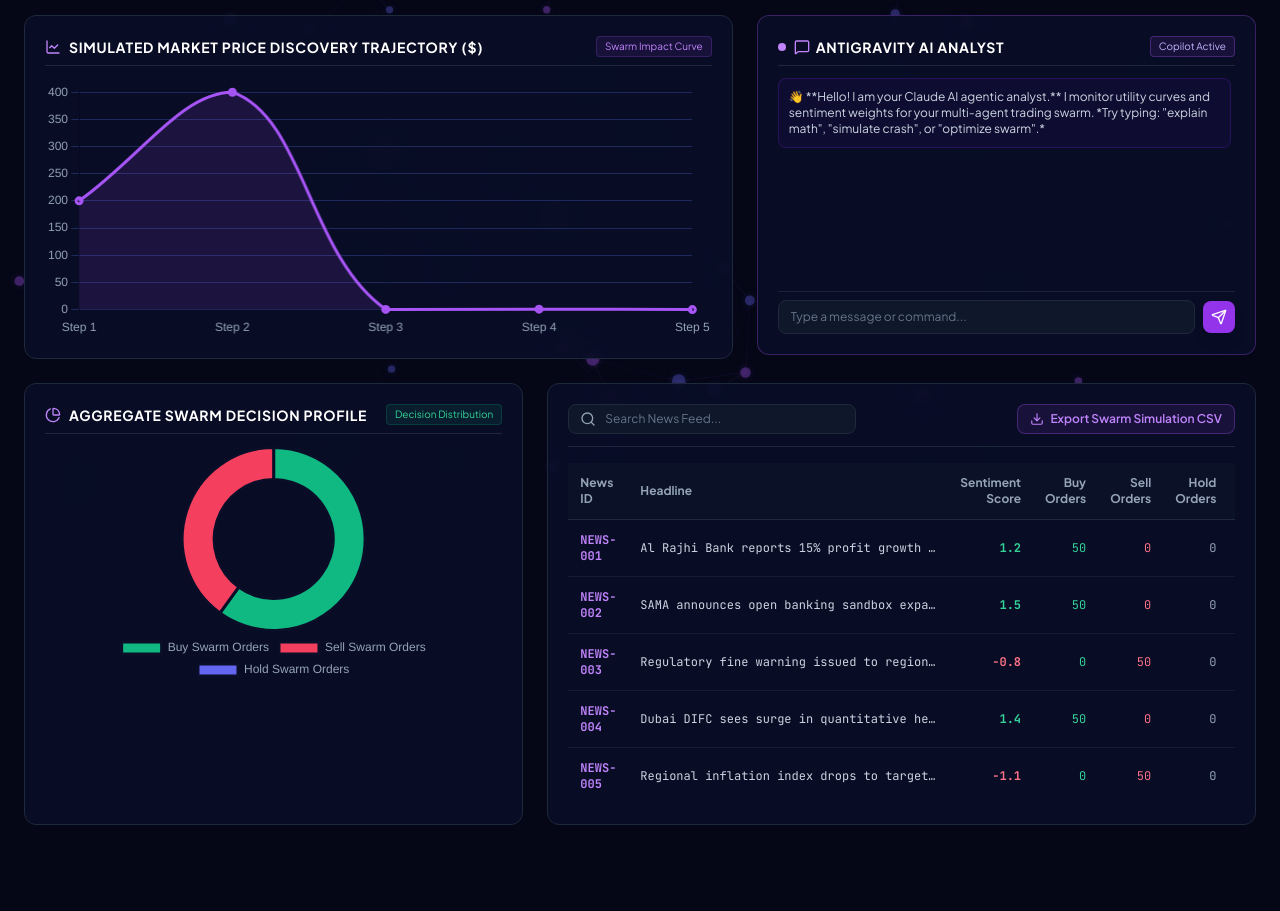
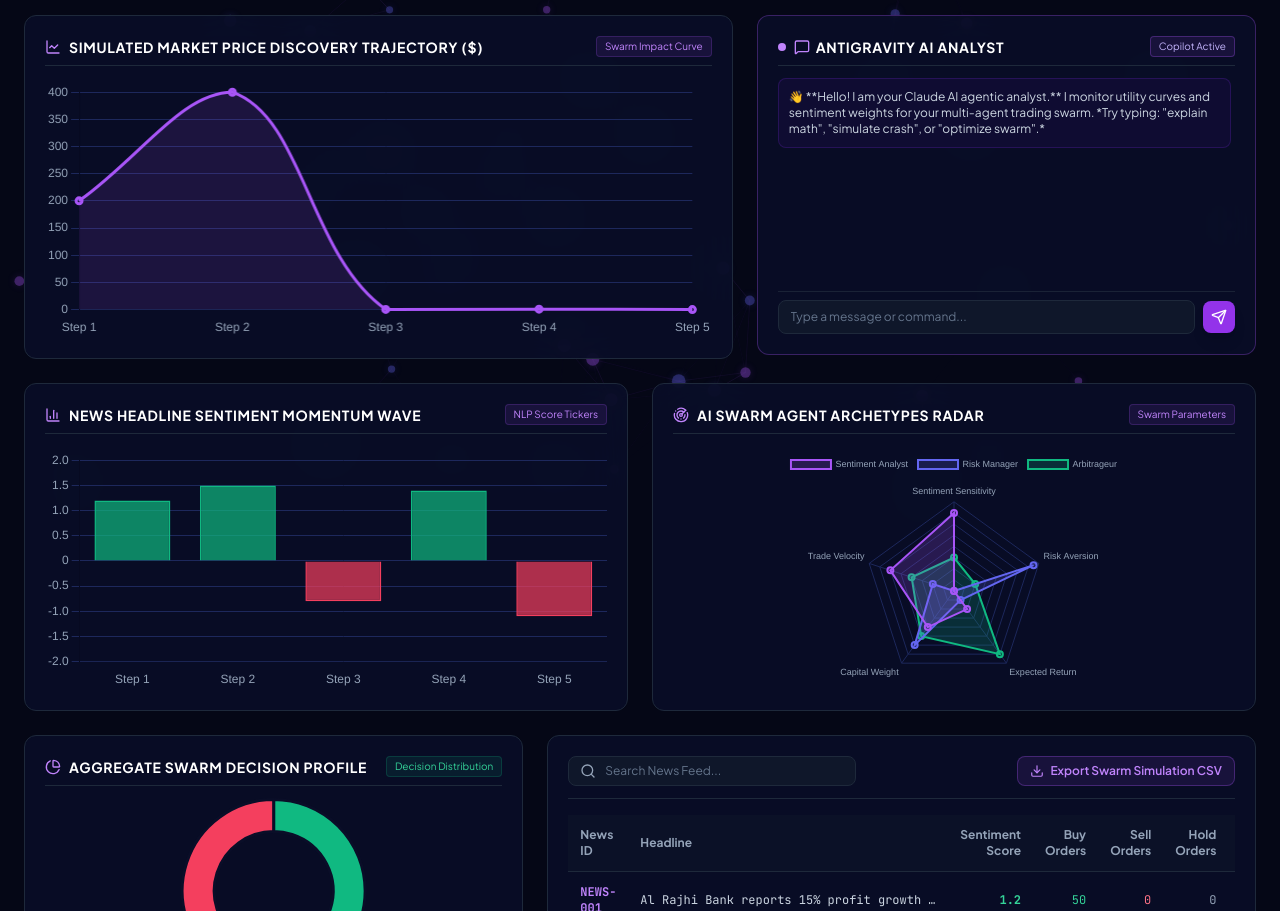
Before and after one commit to Komal-Mustafa/ai-agent-swarm-simulator, a plain HTML site: page index.html in a window 1280 px wide. Shown: the part 294-1205 px from the top of the page. Before the commit the page ends 1143 px from the top, so only its background shows below. Drawn offline with nearby package versions, Linux system fonts and the light colour scheme.

Commit message:
Add Sentiment Momentum Wave Bar Chart and AI Agent Archetypes Radar Chart to dashboard

```diff
--- a/index.html
+++ b/index.html
@@ -218,6 +218,37 @@
 
     </div>
 
+    <!-- New Visualization Row: Sentiment Wave & Risk Radar -->
+    <div class="grid grid-cols-1 lg:grid-cols-12 gap-6">
+      <!-- Sentiment Wave Bar Chart (6 Cols) -->
+      <div class="lg:col-span-6 glass-terminal rounded-xl p-5 border border-slate-800 flex flex-col space-y-4">
+        <div class="flex items-center justify-between pb-2 border-b border-slate-800">
+          <div class="flex items-center gap-2">
+            <i data-lucide="bar-chart-3" class="w-4 h-4 text-violet-400"></i>
+            <h3 class="text-sm font-bold text-white uppercase tracking-wider">News Headline Sentiment Momentum Wave</h3>
+          </div>
+          <span class="text-[10px] text-violet-400 bg-violet-500/10 px-2 py-0.5 rounded border border-violet-500/20">NLP Score Tickers</span>
+        </div>
+        <div class="h-60 relative w-full">
+          <canvas id="sentimentWaveChart"></canvas>
+        </div>
+      </div>
+
+      <!-- Agent Swarm Sub-Group Risk Radar Chart (6 Cols) -->
+      <div class="lg:col-span-6 glass-terminal rounded-xl p-5 border border-slate-800 flex flex-col space-y-4">
+        <div class="flex items-center justify-between pb-2 border-b border-slate-800">
+          <div class="flex items-center gap-2">
+            <i data-lucide="radar" class="w-4 h-4 text-violet-400"></i>
+            <h3 class="text-sm font-bold text-white uppercase tracking-wider">AI Swarm Agent Archetypes Radar</h3>
+          </div>
+          <span class="text-[10px] text-violet-400 bg-violet-500/10 px-2 py-0.5 rounded border border-violet-500/20">Swarm Parameters</span>
+        </div>
+        <div class="h-60 relative w-full flex items-center justify-center">
+          <canvas id="agentRadarChart"></canvas>
+        </div>
+      </div>
+    </div>
+
     <!-- Swarm Order Type Mix Chart & Bloomberg news sentiment feed -->
     <div class="grid grid-cols-1 lg:grid-cols-12 gap-6">
 
@@ -392,6 +423,8 @@
     let processedTicks = [];
     let priceChartInstance = null;
     let decisionPieInstance = null;
+    let sentimentWaveChartInstance = null;
+    let agentRadarChartInstance = null;
 
     const BULLISH_KEYWORDS = ["surge", "growth", "approved", "bullish", "profit", "gain", "upgrade", "outperform", "acquisition", "strategic"];
     const BEARISH_KEYWORDS = ["drop", "decline", "rejected", "bearish", "loss", "crash", "downgrade", "deficit", "regulatory", "fine", "investigation"];
@@ -484,6 +517,8 @@
 
       renderPriceChart();
       renderDecisionPieChart(totalBuys, totalSells, totalHolds);
+      renderSentimentWaveChart();
+      renderAgentRadarChart();
       renderTable();
       lucide.createIcons();
     }
@@ -541,6 +576,85 @@
           maintainAspectRatio: false,
           cutout: '65%',
           plugins: { legend: { position: 'bottom', labels: { color: '#94a3b8' } } }
+        }
+      });
+    }
+
+    function renderSentimentWaveChart() {
+      const labels = processedTicks.map((t, i) => `Step ${i + 1}`);
+      const sentimentData = processedTicks.map(t => t.sentiment_score);
+
+      const ctx = document.getElementById('sentimentWaveChart').getContext('2d');
+      if (sentimentWaveChartInstance) sentimentWaveChartInstance.destroy();
+
+      sentimentWaveChartInstance = new Chart(ctx, {
+        type: 'bar',
+        data: {
+          labels: labels,
+          datasets: [{
+            label: 'Sentiment Score',
+            data: sentimentData,
+            backgroundColor: sentimentData.map(v => v >= 0 ? 'rgba(16, 185, 129, 0.7)' : 'rgba(244, 63, 94, 0.7)'),
+            borderColor: sentimentData.map(v => v >= 0 ? '#10b981' : '#f43f5e'),
+            borderWidth: 1.5
+          }]
+        },
+        options: {
+          responsive: true,
+          maintainAspectRatio: false,
+          scales: {
+            x: { ticks: { color: '#94a3b8' }, grid: { display: false } },
+            y: { ticks: { color: '#94a3b8' }, grid: { color: '#1d285c' }, min: -2.0, max: 2.0 }
+          },
+          plugins: { legend: { display: false } }
+        }
+      });
+    }
+
+    function renderAgentRadarChart() {
+      const ctx = document.getElementById('agentRadarChart').getContext('2d');
+      if (agentRadarChartInstance) agentRadarChartInstance.destroy();
+
+      agentRadarChartInstance = new Chart(ctx, {
+        type: 'radar',
+        data: {
+          labels: ['Sentiment Sensitivity', 'Risk Aversion', 'Expected Return', 'Capital Weight', 'Trade Velocity'],
+          datasets: [
+            {
+              label: 'Sentiment Analyst',
+              data: [90, 20, 40, 60, 80],
+              backgroundColor: 'rgba(168, 85, 247, 0.2)',
+              borderColor: '#a855f7',
+              borderWidth: 2
+            },
+            {
+              label: 'Risk Manager',
+              data: [20, 95, 30, 80, 40],
+              backgroundColor: 'rgba(99, 102, 241, 0.2)',
+              borderColor: '#6366f1',
+              borderWidth: 2
+            },
+            {
+              label: 'Arbitrageur',
+              data: [50, 40, 90, 70, 60],
+              backgroundColor: 'rgba(16, 185, 129, 0.2)',
+              borderColor: '#10b981',
+              borderWidth: 2
+            }
+          ]
+        },
+        options: {
+          responsive: true,
+          maintainAspectRatio: false,
+          scales: {
+            r: {
+              angleLines: { color: '#1d285c' },
+              grid: { color: '#1d285c' },
+              pointLabels: { color: '#94a3b8', font: { size: 9 } },
+              ticks: { display: false }
+            }
+          },
+          plugins: { legend: { labels: { color: '#94a3b8', font: { size: 9 } } } }
         }
       });
     }
```
